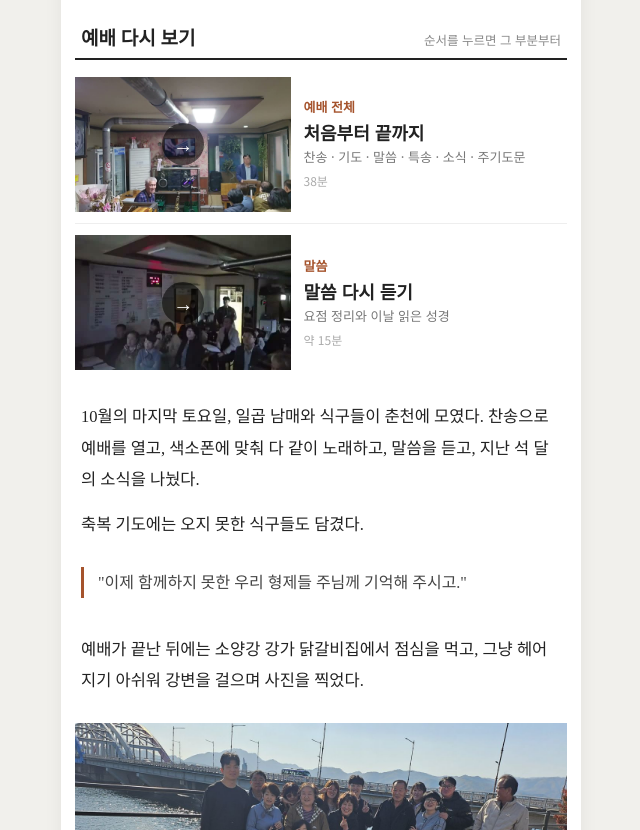
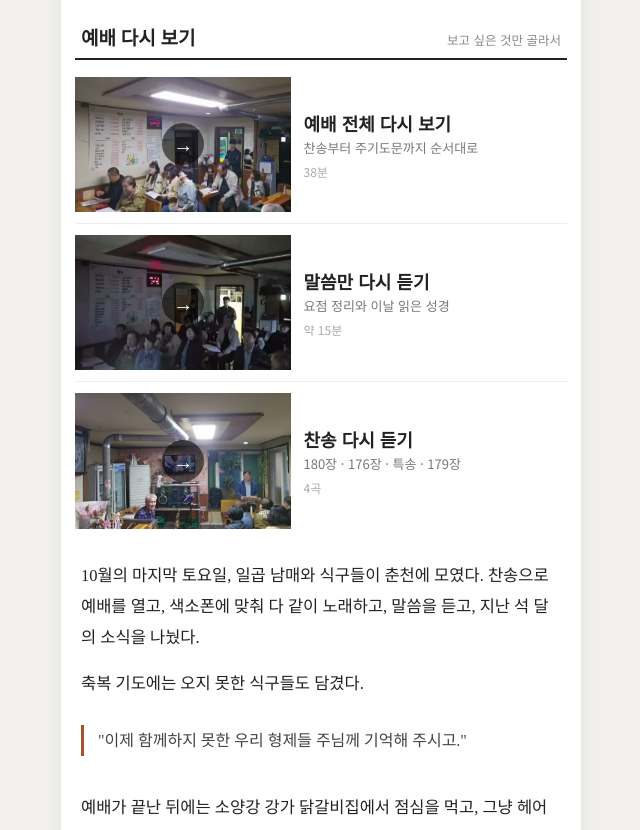
Before and after one commit to okhyun304-dot/chilnammae-worship, a plain HTML site: page index.html in a window 1280 px wide. Shown: the part 2141-2971 px from the top of the page, without its empty margins (319-959 px from the left). Drawn offline with Linux system fonts and the light colour scheme; a web font is replaced by a local one.

Commit message:
예배 다시 보기 세 갈래(전체·말씀만·찬송) + 예배 페이지에 찬송 칸
Co-Authored-By: Claude Opus 5.5 <noreply@anthropic.com>

```diff
--- a/index.html
+++ b/index.html
@@ -122,10 +122,11 @@ a.it.lk{display:block;color:inherit;text-decoration:none}
   <div class="it" data-src="clips/6_river.mp4" data-book="book/#s5-1"><div class="row"><div class="th"><img src="img/6_river.jpg" alt=""></div><div><div class="n">6</div><h3>소양강</h3><p>점심을 먹고 강가를 걸었다</p><span class="len">1분 28초</span></div><p class="ds">강가 닭갈비집에서 점심을 먹고, 그냥 헤어지기 아쉬워 소양강 강변을 걸었다. 볕 좋은 날, 난간 앞에 모두 서서 사진을 찍었다.</p></div></div>
  </div>
 
- <h2 class="sec" id="again">예배 다시 보기<span>순서를 누르면 그 부분부터</span></h2>
+ <h2 class="sec" id="again">예배 다시 보기<span>보고 싶은 것만 골라서</span></h2>
  <div class="list">
-  <a class="it lk" href="worship.html"><div class="row"><div class="th nop"><img src="img/2_hymn.jpg" alt=""></div><div><div class="n">예배 전체</div><h3>처음부터 끝까지</h3><p>찬송 · 기도 · 말씀 · 특송 · 소식 · 주기도문</p><span class="len">38분</span></div></div></a>
-  <a class="it lk" href="worship.html#word"><div class="row"><div class="th nop"><img src="img/4_word.jpg" alt=""></div><div><div class="n">말씀</div><h3>말씀 다시 듣기</h3><p>요점 정리와 이날 읽은 성경</p><span class="len">약 15분</span></div></div></a>
+  <a class="it lk" href="worship.html"><div class="row"><div class="th nop"><img src="img/5_news.jpg" alt=""></div><div><h3>예배 전체 다시 보기</h3><p>찬송부터 주기도문까지 순서대로</p><span class="len">38분</span></div></div></a>
+  <a class="it lk" href="worship.html#word"><div class="row"><div class="th nop"><img src="img/4_word.jpg" alt=""></div><div><h3>말씀만 다시 듣기</h3><p>요점 정리와 이날 읽은 성경</p><span class="len">약 15분</span></div></div></a>
+  <a class="it lk" href="worship.html#hymn"><div class="row"><div class="th nop"><img src="img/2_hymn.jpg" alt=""></div><div><h3>찬송 다시 듣기</h3><p>180장 · 176장 · 특송 · 179장</p><span class="len">4곡</span></div></div></a>
  </div>
 
  <div class="txt">
```
Also changed, not shown: worship.html (+8 -0 lines).
